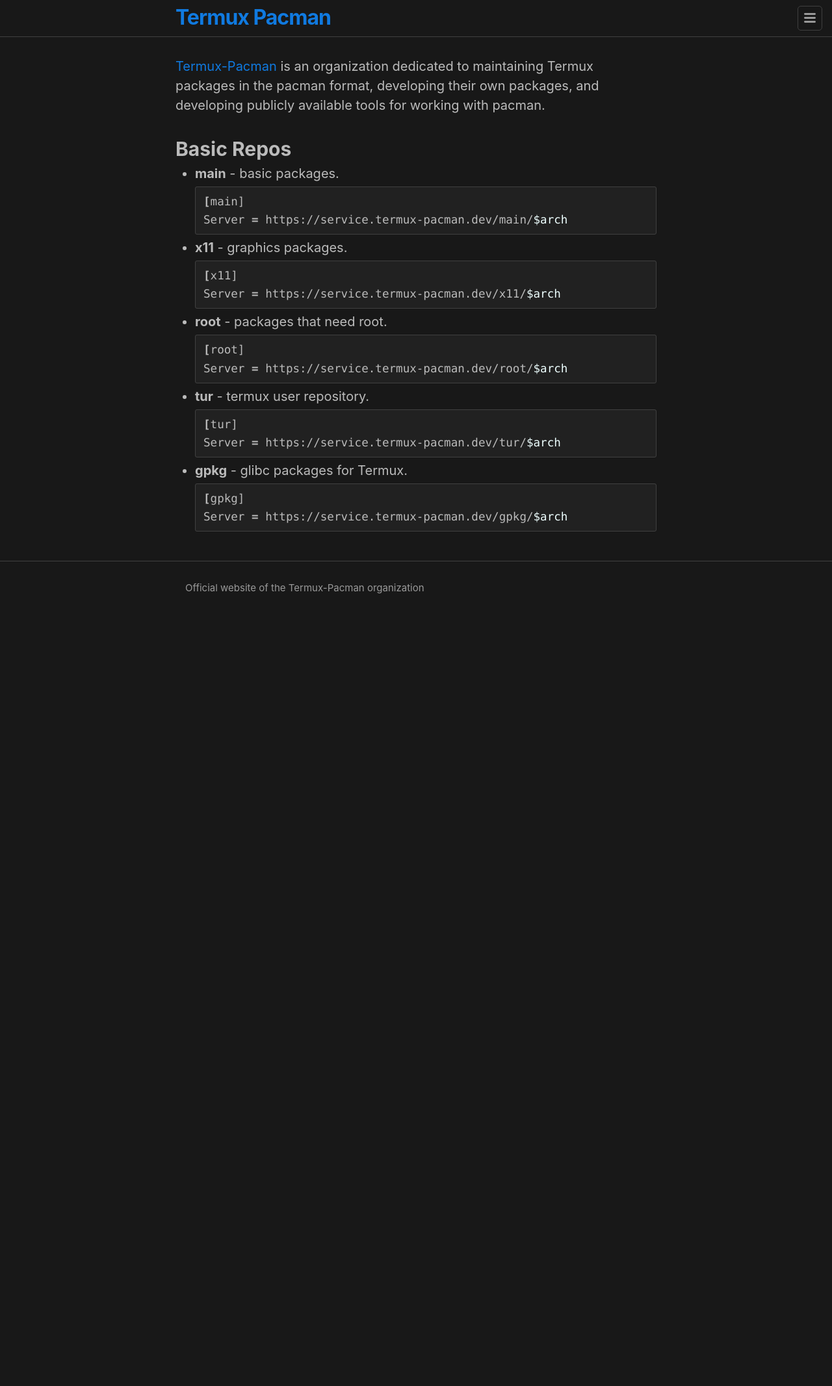
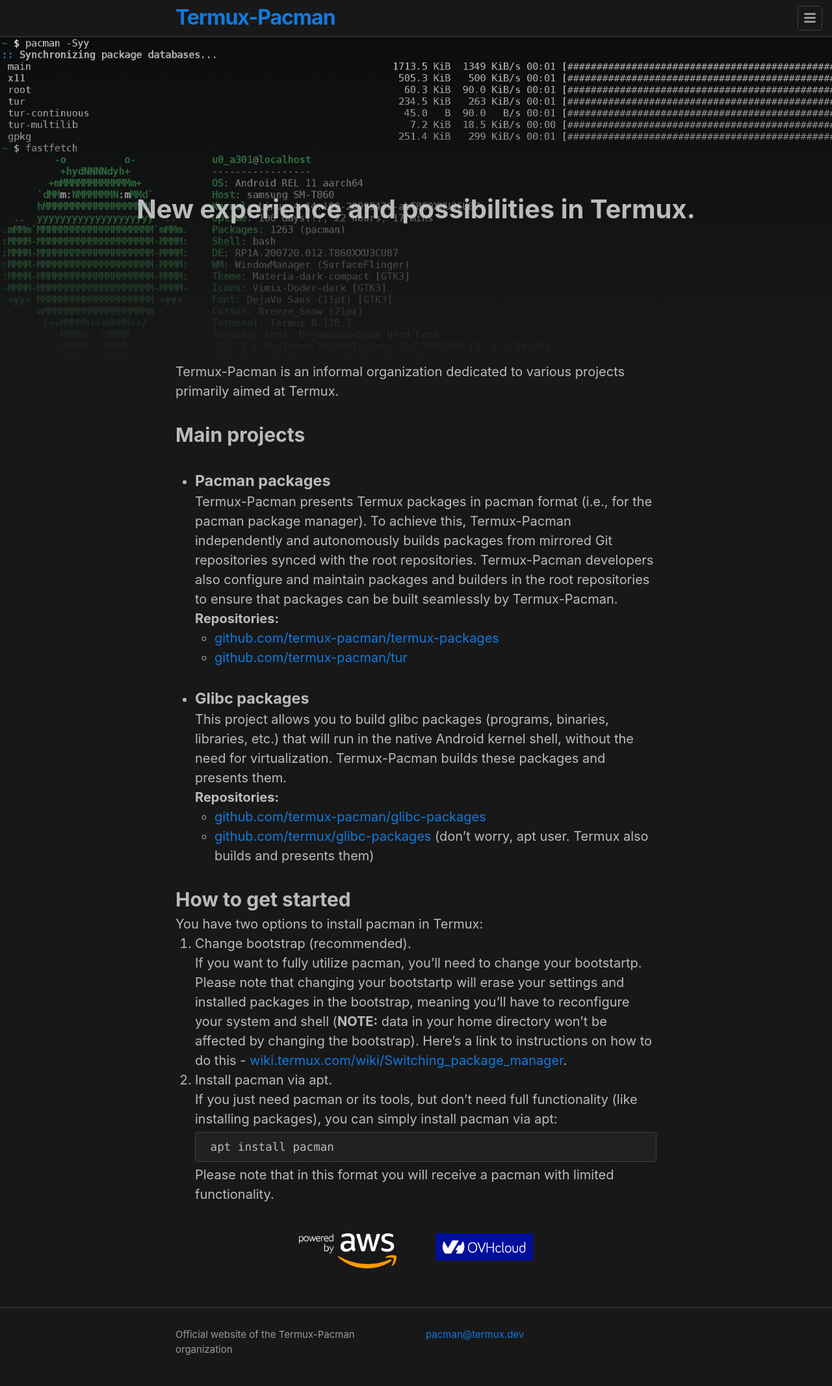
Before and after one commit to termux-pacman/termux-pacman.github.io, a Jekyll site: the page built from README.md, in a window 1280 px wide. Shown: the whole page at 65% size. Built offline with Jekyll 4.4.1, drawn with Linux system fonts in a browser that asks for light colours; our own code applies the rules of GitHub Pages for plain Markdown files; before the commit the page ends 962 px from its top, so only the background shows below that.

Commit message:
global update

````diff
--- a/README.md
+++ b/README.md
@@ -1,28 +1,24 @@
-[Termux-Pacman](https://github.com/termux-pacman) is an organization dedicated to maintaining Termux packages in the pacman format, developing their own packages, and developing publicly available tools for working with pacman.
+Termux-Pacman is an informal organization dedicated to various projects primarily aimed at Termux.
 
-## Basic Repos
-- **main** - basic packages.
-  ```sh
-  [main]
-  Server = https://service.termux-pacman.dev/main/$arch
-  ```
-- **x11** - graphics packages.
-  ```sh
-  [x11]
-  Server = https://service.termux-pacman.dev/x11/$arch
-  ```
-- **root** - packages that need root.
-  ```sh
-  [root]
-  Server = https://service.termux-pacman.dev/root/$arch
-  ```
-- **tur** - termux user repository.
-  ```sh
-  [tur]
-  Server = https://service.termux-pacman.dev/tur/$arch
-  ```
-- **gpkg** - glibc packages for Termux.
-  ```sh
-  [gpkg]
-  Server = https://service.termux-pacman.dev/gpkg/$arch
-  ```
+## Main projects
+- ### Pacman packages
+  Termux-Pacman presents Termux packages in pacman format (i.e., for the pacman package manager). To achieve this, Termux-Pacman independently and autonomously builds packages from mirrored Git repositories synced with the root repositories. Termux-Pacman developers also configure and maintain packages and builders in the root repositories to ensure that packages can be built seamlessly by Termux-Pacman.<br>
+  **Repositories:**
+  - [github.com/termux-pacman/termux-packages](https://github.com/termux-pacman/termux-packages)
+  - [github.com/termux-pacman/tur](https://github.com/termux-pacman/tur)
+- ### Glibc packages
+  This project allows you to build glibc packages (programs, binaries, libraries, etc.) that will run in the native Android kernel shell, without the need for virtualization. Termux-Pacman builds these packages and presents them.<br>
+  **Repositories:**
+  - [github.com/termux-pacman/glibc-packages](https://github.com/termux-pacman/glibc-packages)
+  - [github.com/termux/glibc-packages](https://github.com/termux/glibc-packages) (don't worry, apt user. Termux also builds and presents them)
+
+## How to get started
+You have two options to install pacman in Termux:
+ 1. Change bootstrap (recommended).<br>
+ If you want to fully utilize pacman, you'll need to change your bootstartp. Please note that changing your bootstartp will erase your settings and installed packages in the bootstrap, meaning you'll have to reconfigure your system and shell (**NOTE:** data in your home directory won't be affected by changing the bootstrap). Here's a link to instructions on how to do this - [wiki.termux.com/wiki/Switching_package_manager](https://wiki.termux.com/wiki/Switching_package_manager).
+ 2. Install pacman via apt.<br>
+ If you just need pacman or its tools, but don't need full functionality (like installing packages), you can simply install pacman via apt:
+ ```
+ apt install pacman
+ ```
+ Please note that in this format you will receive a pacman with limited functionality.
--- a/_config.yml
+++ b/_config.yml
@@ -1,2 +1,2 @@
-title: Termux Pacman
+title: Termux-Pacman
 description: Official website of the Termux-Pacman organization
--- a/_includes/footer.html
+++ b/_includes/footer.html
@@ -5,7 +5,10 @@
 
     <div class="footer-col-wrapper">
       <div class="footer-col footer-col-3">
-        <p>{{- site.description | escape -}}</p>
+        {{- site.description | escape -}}
+      </div>
+      <div class="footer-col footer-col-3">
+        <a href="mailto:pacman@termux.dev">pacman@termux.dev</a>
       </div>
     </div>
 
--- a/_layouts/home.html
+++ b/_layouts/home.html
@@ -2,6 +2,23 @@
 layout: default
 ---
 
+<link rel="preload" href="/img/example0.jpg" as="image">
+<link rel="preload" href="/img/example1.jpg" as="image">
+<link rel="preload" href="/img/example2.jpg" as="image">
+<div class="intro" id="intro-background">
+  <div class="text">
+    <h1>New experience and possibilities in Termux.</h1>
+  </div>
+</div>
+<script>
+  var intro = document.getElementById("intro-background");
+  var index = 0;
+  function changeIntro() {
+    index = (index+1)%3;
+    intro.style.backgroundImage = "url(/img/example"+index+".jpg)";
+  }
+  setInterval(changeIntro, 7000);
+</script>
 <div class="home">
   {%- if page.title -%}
     <h1 class="page-heading">{{ page.title }}</h1>
@@ -32,3 +49,11 @@
   {%- endif -%}
 
 </div>
+<div class="powered">
+  <a href="https://aws.amazon.com/what-is-cloud-computing">
+    <img src="img/aws.png" alt="Powered by AWS" width="150"/>
+  </a>
+  <a href="https://us.ovhcloud.com">
+    <img src="img/ovhcloud.png" alt="Powered by OVHcloud/US" width="150"/>
+  </a>
+</div>
--- a/_sass/_base.scss
+++ b/_sass/_base.scss
@@ -13,7 +13,46 @@
 
 }
 
+.intro {
+  background-image: url("/img/example0.jpg");
+  background-size: cover;
+  background-repeat: no-repeat;
+  width: 100vw;
+  margin-left: 50%;
+  transform: translateX(-50%);
+  margin-top: -30px;
+  height: 500px;
+  transition: background-image 1s;
 
+  @media screen and (max-width: $on-medium) {
+    height: 250px;
+  }
+
+  .text {
+    width: 100%;
+    height: 100%;
+    background-image: linear-gradient(0deg, #181818, transparent);
+    display: flex;
+    align-items: center;
+    justify-content: center;
+
+    h1 {
+      padding-right: 30px;
+      padding-left: 30px;
+      @media screen and (max-width: $on-medium) {
+        font-size: 1em;
+      }
+    }
+  }
+}
+
+.powered {
+  display: flex;
+  justify-content: center;
+  a {
+    padding: 30px;
+  }
+}
 
 /**
  * Basic styling
--- a/_sass/_layout.scss
+++ b/_sass/_layout.scss
@@ -38,6 +38,7 @@
   background-color: $background-color;
   border: 1px solid $border-color-01;
   border-radius: 5px;
+  z-index: 2;
 
   .nav-trigger {
     display: none;
@@ -61,7 +62,7 @@
     float: right;
     width: 36px;
     height: 36px;
-    z-index: 2;
+    z-index: 3;
     cursor: pointer;
   }
 
````
Also changed, not shown: donate/README.md (+9 -5 lines), issues/README.md (+6 -6 lines), img/aws.png (added), img/example0.jpg (added), img/example1.jpg (added), img/example2.jpg (added), img/ovhcloud.png (added).
